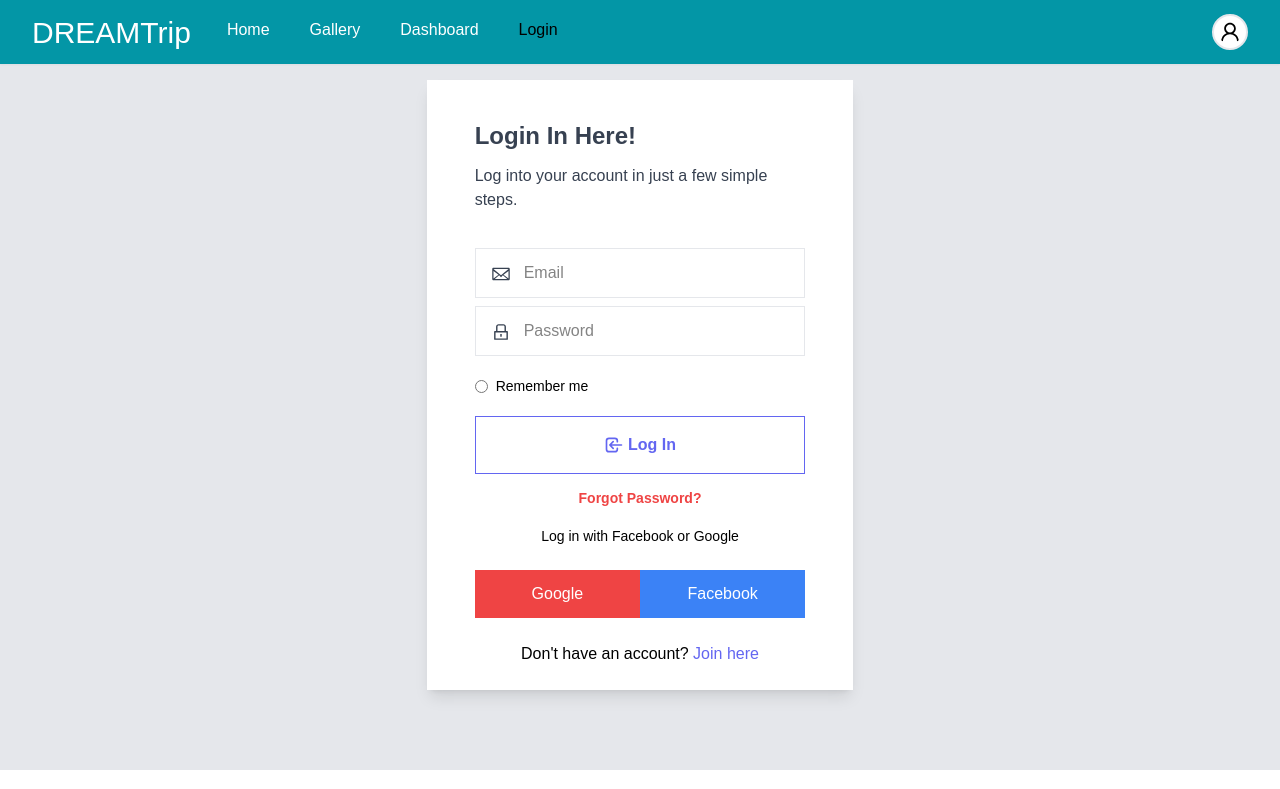
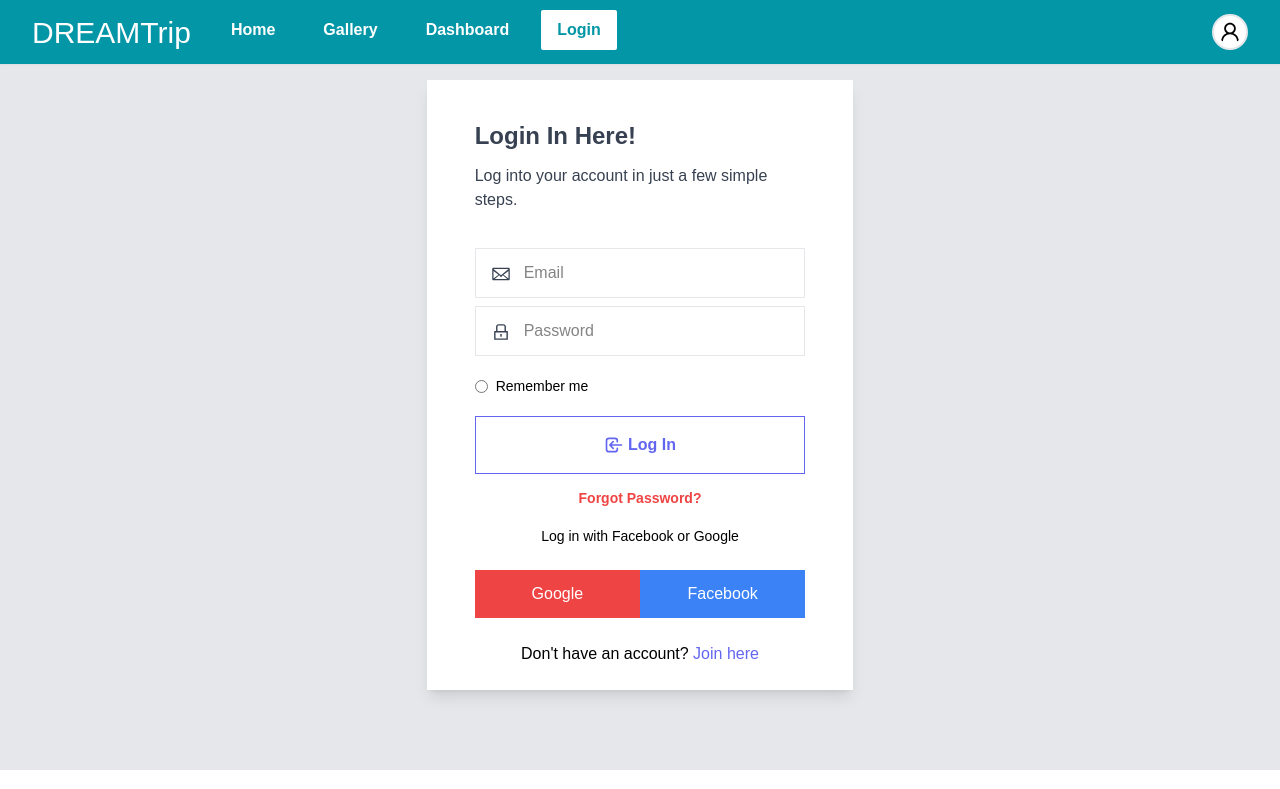
Before and after one commit to Rx-devs/dreamTrip-web, a React (Create React App) app: page /login in a window 1280 px wide. Shown: the top 789 px of the page. Built offline with nearby package versions, Linux system fonts and the light colour scheme; no server answers; what tw-elements would draw is missing.

Commit message:
Home page UI updated

```diff
--- a/src/components/Navigation/Navigation.js
+++ b/src/components/Navigation/Navigation.js
@@ -7,13 +7,13 @@ import useAuth from '../../hooks/useAuth';
 
 
 const navBtnStyles = [
-  'px-3', 'py-2', 'rounded-sm', 'text-base', 'nav-btn',
-  'hover:text-black', 'text-white'
+  'px-4', 'py-2', 'rounded-sm', 'text-base', 'nav-btn', 'text-white','font-bold'
 ];
 
 let activeStyle = {
   // color: `var(--dark)`
-  color: `black`
+  color: '#0396A6',
+  background:'#fff',
 }
 
 export default function Navigation() {
--- a/src/components/SearchTrip/SearchTrip.js
+++ b/src/components/SearchTrip/SearchTrip.js
@@ -5,14 +5,14 @@ const SearchTrip = () => {
 	return (
 		<div className="absolute bottom-0 translate-y-1/2 bg-transparent w-full">
 			<div className="w-3/4 mx-auto">
-				<form className="grid grid-cols-[1fr_1fr_1fr_180px] items-center bg-white" action="">
-					<div className="py-5 flex items-center justify-center gap-2">
+				<form className="grid grid-cols-1 md:grid-cols-2 lg:grid-cols-[1fr_1fr_1fr_180px] items-center bg-white" action="">
+					<div className="py-5 flex items-center gap-2 px-5">
 						<MdOutlinePlace className="w-6 h-6 color-dark-gray" />
 						<input className="outline-none color-dark-gray" type="text" id="placeName" name="placeName" placeholder="Where to?" />
 					</div>
-					<div className="py-5 flex items-center justify-center gap-2 relative">
-						<MdDateRange className="absolute left-0 color-dark-gray w-5 h-5" />
-						<select className="outline-none appearance-none color-dark-gray px-6 py-2 w-full cursor-pointer" name="month" id="month">
+					<div className="py-5 flex items-center gap-2 relative px-5">
+						<MdDateRange className="absolute left-6 color-dark-gray w-5 h-5" />
+						<select className="outline-none appearance-none color-dark-gray pl-8 pr-6 py-2 w-full cursor-pointer" name="month" id="month">
 							<option className="" value="">
 								Month
 							</option>
@@ -22,9 +22,9 @@ const SearchTrip = () => {
 							<option value="april">April</option>
 						</select>
 					</div>
-					<div className="py-5 flex items-center gap-2 relative">
-						<BsPinFill className="absolute left-0 color-dark-gray w-5 h-5" />
-						<select className="outline-none appearance-none color-dark-gray w-full px-6 py-2 cursor-pointer" name="travel" id="travel">
+					<div className="py-5 flex items-center gap-2 relative px-5">
+						<BsPinFill className="absolute left-6 color-dark-gray w-5 h-5" />
+						<select className="outline-none appearance-none color-dark-gray w-full pl-8 pr-6 py-2 cursor-pointer" name="travel" id="travel">
 							<option className="" value="">
 								Travel Type
 							</option>
--- a/src/components/TopBanner/TopBanner.js
+++ b/src/components/TopBanner/TopBanner.js
@@ -20,7 +20,7 @@ const TopBanner = () => {
             opacity: [1, 1],
             children: (
               <div className="absolute inset-0 flex items-center justify-center">
-                <h1 className="text-8xl text-white font-thin">Explore and travel!</h1>
+                <h1 className="text-4xl md:text-6xl lg:text-8xl text-white font-thin">Explore and travel!</h1>
               </div>
             ),
           },
```
